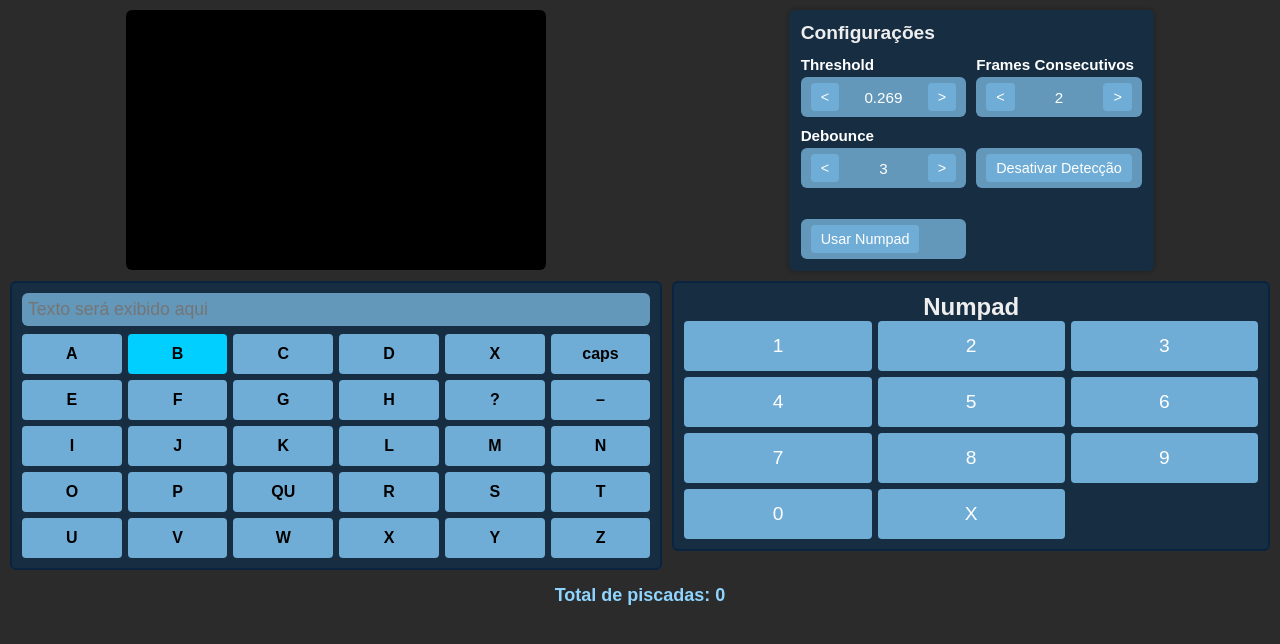
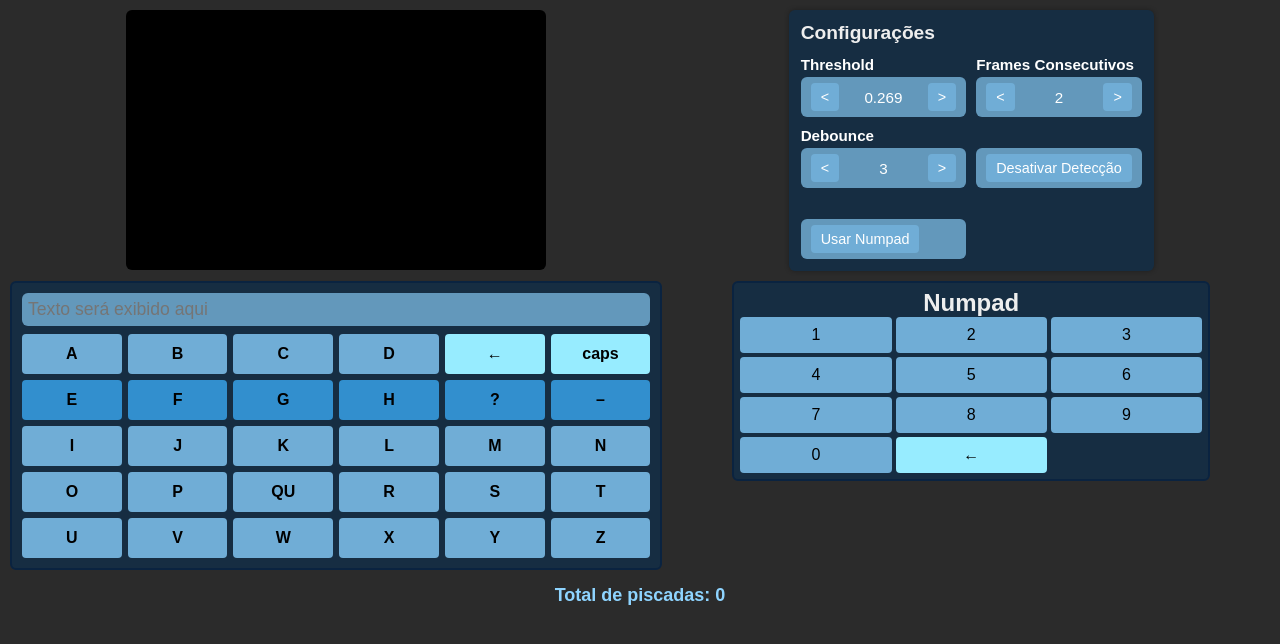
Before and after one commit to Ry2903/tcc-2k25, a plain HTML site: page Testes_TCC/Prototipo/index.html in a window 1280 px wide. Both pictures are taken after a click on the button "caps". Drawn offline with Linux system fonts and the light colour scheme; no server answers.

Commit message:
logica de teclado e visual refeitos

```diff
--- a/Testes_TCC/Prototipo/style.css
+++ b/Testes_TCC/Prototipo/style.css
@@ -17,6 +17,7 @@
   margin: 0;
   padding: 0;
 }
+
 body {
   font-family: sans-serif;
   background: var(--bg-color);
@@ -25,7 +26,7 @@ body {
   text-align: center;
 }
 
-/* 1) GRID PRINCIPAL (revertido ao layout anterior) */
+/* 1) GRID PRINCIPAL */
 #app-grid {
   display: grid;
   grid-template-areas:
@@ -38,54 +39,60 @@ body {
   align-items: start;
 }
 
-/* 2) VÍDEO (tamanho fixo) */
+/* 2) VÍDEO */
 #video-container {
   grid-area: video;
   position: relative;
   width: 420px;
-  height: 260px;      /* retorna à altura fixa que você usava antes */
+  height: 260px;
   background: #000;
   overflow: hidden;
   border-radius: var(--border-radius);
 }
+
 #videoEl,
 #overlay {
   position: absolute;
-  top: 0; left: 0;
+  top: 0;
+  left: 0;
   width: 100%;
   height: 100%;
 }
 
-/* 3) CONTROLES (volta a ter largura automática, sem esticar) */
+/* 3) CONTROLES */
 #controls {
   grid-area: controls;
   background: var(--panel-color);
   padding: 12px;
   border-radius: var(--border-radius);
   box-shadow: 0 0 5px rgba(0, 0, 0, 0.3);
-  /* removemos qualquer width fixa para voltar ao comportamento “auto” */
 }
+
 #controls h2 {
   margin-bottom: 12px;
   font-size: 1.2em;
   text-align: left;
 }
+
 .config-grid {
   display: grid;
   grid-template-columns: repeat(2, 1fr);
   gap: var(--gap);
 }
+
 .config-group {
   display: flex;
   flex-direction: column;
   text-align: left;
 }
+
 .config-group label {
   margin-bottom: 4px;
   font-weight: bold;
   color: var(--button-text);
   font-size: 0.95em;
 }
+
 .config-buttons {
   display: flex;
   align-items: center;
@@ -94,12 +101,14 @@ body {
   padding: 6px 10px;
   border-radius: var(--border-radius);
 }
+
 .config-buttons span {
   flex: 1;
   text-align: center;
   color: var(--button-text);
   font-size: 0.95em;
 }
+
 .config-buttons button {
   background: var(--button-bg);
   color: var(--button-text);
@@ -109,6 +118,7 @@ body {
   cursor: pointer;
   font-size: 0.9em;
 }
+
 .config-buttons button:hover {
   background: var(--highlight);
 }
@@ -122,6 +132,8 @@ body {
   border: 2px solid #0a2340;
   width: 100%;
 }
+
+/* Campo de texto de saída */
 #output {
   width: 100%;
   padding: 6px;
@@ -132,11 +144,15 @@ body {
   border: none;
   border-radius: var(--border-radius);
 }
+
+/* Grade de 6 colunas para teclado alfabético */
 .grid-6cols {
   display: grid;
   grid-template-columns: repeat(6, 1fr);
   grid-gap: 6px;
 }
+
+/* Botões do teclado alfabético */
 #keyboard button {
   padding: 10px 4px;
   background: var(--button-bg);
@@ -147,36 +163,68 @@ body {
   color: #000;
   cursor: pointer;
   min-height: 40px;
+  transition: transform 0.1s ease, box-shadow 0.1s ease;
 }
+
+/* Teclas especiais (CAPS, backspace, ?, –, QU) */
+#keyboard button.key-special {
+  background: #97ecff;
+  color: #000;
+}
+
+/* Botão da letra selecionada (coluna) */
 #keyboard button.selected {
   background: var(--button-selected);
+  color: #000;
+  font-weight: bold;
 }
 
-/* 5) NUMPAD */
+/* Visual de fileira ativa: aplica estilo discreto em cada botão */
+#keyboard button.row-selected:not(.selected) {
+  background: #328fce; /* tom mais claro de highlight */
+  color: #000;
+  font-weight: bold;
+}
+
+/* 5) NUMPAD (mais fino) */
 #numpad-panel {
   grid-area: numpad;
   background: var(--panel-color);
-  padding: 10px;
+  padding: 6px;             /* padding reduzido para ficar mais fino */
   border-radius: var(--border-radius);
   border: 2px solid #0a2340;
-  width: 100%;
+  width: 80%;
 }
+
 .grid-3cols {
   display: grid;
   grid-template-columns: repeat(3, 1fr);
-  grid-gap: 6px;
+  grid-gap: 4px;            /* gap menor */
 }
+
+/* Botões do numpad */
 #numpad button {
-  padding: 14px;
+  padding: 8px;             /* padding menor para botões mais finos */
   background: var(--button-bg);
   border: none;
   border-radius: 4px;
-  font-size: 1.2em;
-  color: var(--button-text);
+  font-size: 1em;           /* fonte um pouco menor */
+  color: #000;
   cursor: pointer;
+  min-height: 36px;         /* altura reduzida */
 }
+
+/* Tecla do numpad selecionada */
 #numpad button.selected {
   background: var(--button-selected);
+  color: #000;
+  font-weight: bold;
+}
+
+/* Teclas especiais do numpad (por exemplo, backspace "←") */
+#numpad button.key-special {
+  background: #97ecff;
+  color: #000;
 }
 
 /* 6) CONTADOR DE PISCADAS */
--- a/Testes_TCC/Prototipo/teclado.js
+++ b/Testes_TCC/Prototipo/teclado.js
@@ -1,5 +1,5 @@
 const teclas = [
-  'A','B','C','D','X','caps',
+  'A','B','C','D','←','caps',  // 'X' mudou para '←' (backspace)
   'E','F','G','H','?','–',
   'I','J','K','L','M','N',
   'O','P','QU','R','S','T',
@@ -9,31 +9,32 @@ const teclasNumpad = [
   '1','2','3',
   '4','5','6',
   '7','8','9',
-  '0','X'
+  '0','←'  // backspace no numpad também
 ];
 
-// 2) Estado de CAPS LOCK e arrays de botões
 let capsAtivo = false;
 let botoesTeclado = [];
 let botoesNumpad = [];
-let currentIndexTeclado = 0;
+let currentLinha = 0;
+let currentColuna = 0;
 let currentIndexNumpad = 0;
+let modo = 'keyboard';
+let cicloPrincipal = null;
+let innerCiclo = null;
+let selecionandoColuna = false;
 
-// 3) Modo atual (“keyboard” ou “numpad”) e temporizadores
-let modo = 'keyboard';
-let cycleInterval = null;
-let initialTimeout = null;
-let firstCycle = true; // sinaliza se devemos aplicar atraso inicial prolongado
+const numColunas = 6;
 
-/** Formata a tecla conforme capsAtivo */
+// Teclas consideradas especiais (usar estilo pálido)
+const especiais = ['caps', '←', '?', '–'];
+
 function formatarLetra(tecla) {
-  if (tecla === 'caps' || tecla === 'X' || tecla === '?' || tecla === '–') {
+  if (especiais.includes(tecla)) {
     return tecla;
   }
   return capsAtivo ? tecla.toUpperCase() : tecla.toLowerCase();
 }
 
-/** Processa o clique ou piscada em uma tecla */
 function processarTecla(tecla) {
   const output = document.getElementById('output');
   if (tecla === 'caps') {
@@ -41,7 +42,7 @@ function processarTecla(tecla) {
     criarTeclado();
     return;
   }
-  if (tecla === 'X') {
+  if (tecla === '←') {
     output.value = output.value.slice(0, -1);
     return;
   }
@@ -49,11 +50,9 @@ function processarTecla(tecla) {
     output.value += ' ';
     return;
   }
-  // Letras e “QU” entram aqui
   output.value += formatarLetra(tecla);
 }
 
-/** Cria dinamicamente o teclado alfabético */
 function criarTeclado() {
   const teclado = document.getElementById('keyboard');
   teclado.innerHTML = '';
@@ -62,6 +61,10 @@ function criarTeclado() {
   teclas.forEach(tecla => {
     const btn = document.createElement('button');
     btn.textContent = formatarLetra(tecla);
+    // Adiciona classe para teclas especiais
+    if (especiais.includes(tecla)) {
+      btn.classList.add('key-special');
+    }
     btn.onclick = () => {
       processarTecla(tecla);
       resetSelection();
@@ -69,16 +72,8 @@ function criarTeclado() {
     teclado.appendChild(btn);
     botoesTeclado.push(btn);
   });
-
-  // Se modo for “keyboard”, destacamos o índice 0
-  botoesTeclado.forEach(b => b.classList.remove('selected'));
-  currentIndexTeclado = 0;
-  if (modo === 'keyboard' && botoesTeclado.length) {
-    botoesTeclado[0].classList.add('selected');
-  }
 }
 
-/** Cria dinamicamente o numpad */
 function criarNumpad() {
   const numpad = document.getElementById('numpad');
   numpad.innerHTML = '';
@@ -87,6 +82,10 @@ function criarNumpad() {
   teclasNumpad.forEach(tecla => {
     const btn = document.createElement('button');
     btn.textContent = tecla;
+    // Backspace no numpad também é especial
+    if (tecla === '←') {
+      btn.classList.add('key-special');
+    }
     btn.onclick = () => {
       processarTecla(tecla);
       resetSelection();
@@ -94,136 +93,109 @@ function criarNumpad() {
     numpad.appendChild(btn);
     botoesNumpad.push(btn);
   });
+}
 
+function resetSelection() {
+  // Remove classes de seleção de todos os botões
+  botoesTeclado.forEach(b => b.classList.remove('selected', 'row-selected'));
   botoesNumpad.forEach(b => b.classList.remove('selected'));
+  currentLinha = 0;
+  currentColuna = 0;
   currentIndexNumpad = 0;
-  if (modo === 'numpad' && botoesNumpad.length) {
-    botoesNumpad[0].classList.add('selected');
+  selecionandoColuna = false;
+  pararCiclo();
+  iniciarCiclo();
+}
+
+function pararCiclo() {
+  clearInterval(cicloPrincipal);
+  clearInterval(innerCiclo);
+  cicloPrincipal = null;
+  innerCiclo = null;
+}
+
+function iniciarCiclo() {
+  if (modo === 'keyboard') iniciarCicloTeclado();
+  else iniciarCicloNumpad();
+}
+
+function iniciarCicloTeclado() {
+  cicloPrincipal = setInterval(() => {
+    // Limpa seleção anterior
+    botoesTeclado.forEach(b => b.classList.remove('row-selected', 'selected'));
+
+    // Destaca a fileira inteira: calcula índice de início e fim
+    const start = currentLinha * numColunas;
+    const end = start + numColunas;
+    for (let i = start; i < end && i < botoesTeclado.length; i++) {
+      botoesTeclado[i].classList.add('row-selected');
+    }
+
+    currentLinha = (currentLinha + 1) % Math.ceil(teclas.length / numColunas);
+  }, 1000);
+}
+
+function iniciarCicloColuna() {
+  clearInterval(cicloPrincipal);
+  const linhaIdx = (currentLinha - 1 + Math.ceil(teclas.length / numColunas)) % Math.ceil(teclas.length / numColunas);
+  const start = linhaIdx * numColunas;
+  let col = 0;
+
+  innerCiclo = setInterval(() => {
+    // Limpa seleção de todas as colunas
+    botoesTeclado.forEach(b => b.classList.remove('selected'));
+    const index = start + col;
+    if (index < botoesTeclado.length) {
+      botoesTeclado[index].classList.add('selected');
+    }
+    currentColuna = col;
+    col = (col + 1) % numColunas;
+  }, 1000);
+}
+
+function selecionarTeclaAtual() {
+  if (modo === 'keyboard') {
+    if (!selecionandoColuna) {
+      selecionandoColuna = true;
+      iniciarCicloColuna();
+    } else {
+      clearInterval(innerCiclo);
+      const linhaIdx = (currentLinha - 1 + Math.ceil(teclas.length / numColunas)) % Math.ceil(teclas.length / numColunas);
+      const teclaIdx = linhaIdx * numColunas + currentColuna;
+      const tecla = teclas[teclaIdx];
+      if (tecla) processarTecla(tecla);
+      resetSelection();
+    }
+  } else {
+    const tecla = teclasNumpad[currentIndexNumpad];
+    if (tecla) processarTecla(tecla);
+    resetSelection();
   }
 }
 
-/** Avança seleção no teclado (alfabético) */
-function avancarSelecaoTeclado() {
-  if (!botoesTeclado.length) return;
-  botoesTeclado[currentIndexTeclado].classList.remove('selected');
-  currentIndexTeclado = (currentIndexTeclado + 1) % botoesTeclado.length;
-  botoesTeclado[currentIndexTeclado].classList.add('selected');
+function iniciarCicloNumpad() {
+  cicloPrincipal = setInterval(() => {
+    // Limpa seleção anterior
+    botoesNumpad.forEach(b => b.classList.remove('selected'));
+    // Destaca o próximo botão
+    botoesNumpad[currentIndexNumpad].classList.add('selected');
+    currentIndexNumpad = (currentIndexNumpad + 1) % botoesNumpad.length;
+  }, 1000);
 }
 
-/** Avança seleção no numpad */
-function avancarSelecaoNumpad() {
-  if (!botoesNumpad.length) return;
-  botoesNumpad[currentIndexNumpad].classList.remove('selected');
-  currentIndexNumpad = (currentIndexNumpad + 1) % botoesNumpad.length;
-  botoesNumpad[currentIndexNumpad].classList.add('selected');
-}
-
-/** Pressiona tecla destacada no teclado alfabético */
-function selecionarTeclaAtual() {
-  if (!botoesTeclado.length) return;
-  const tecla = teclas[currentIndexTeclado];
-  processarTecla(tecla);
-  resetSelection();
-}
-
-/** Pressiona tecla destacada no numpad */
-function selecionarTeclaNumpadAtual() {
-  if (!botoesNumpad.length) return;
-  const tecla = teclasNumpad[currentIndexNumpad];
-  processarTecla(tecla);
-  resetSelection();
-}
-
-/** Para qualquer ciclo ou timeout pendente */
-function pararCicloAutomatico() {
-  if (cycleInterval) {
-    clearInterval(cycleInterval);
-    cycleInterval = null;
-  }
-  if (initialTimeout) {
-    clearTimeout(initialTimeout);
-    initialTimeout = null;
-  }
-}
-
-function resetSelection() {
-  // Remove seleção de todos
-  botoesTeclado.forEach(b => b.classList.remove('selected'));
-  botoesNumpad.forEach(b => b.classList.remove('selected'));
-
-  // Zera índices
-  currentIndexTeclado = 0;
-  currentIndexNumpad = 0;
-  firstCycle = true; // para que no próximo ciclo inicial tenhamos atraso maior
-
-  // Destaca apenas o primeiro do painel ativo
-  if (modo === 'keyboard' && botoesTeclado.length) {
-    botoesTeclado[0].classList.add('selected');
-  }
-  if (modo === 'numpad' && botoesNumpad.length) {
-    botoesNumpad[0].classList.add('selected');
-  }
-
-  // Para qualquer ciclo/timeout existente e reinicia tudo
-  pararCicloAutomatico();
-  iniciarCicloAutomatico();
-}
-
-/** Define o modo (‘keyboard’ ou ‘numpad’) e reinicia seleção/ciclo */
 function setModo(novoModo) {
   if (novoModo !== 'keyboard' && novoModo !== 'numpad') return;
   modo = novoModo;
   resetSelection();
 }
 
-function iniciarCicloAutomatico() {
-  // Para qualquer ciclo ou timeout prévio
-  pararCicloAutomatico();
-
-  // Se for a primeira vez após reset, usar atraso prolongado
-  if (firstCycle) {
-    firstCycle = false; // garantimos que não entre aqui novamente até novo reset
-    // Tempo inicial: por exemplo, 2000 ms (pode ajustar conforme quiser)
-    const initialDelay = 2000;
-
-    initialTimeout = setTimeout(() => {
-      // Após o atraso inicial, avancemos uma vez para o próximo item
-      if (modo === 'keyboard') {
-        avancarSelecaoTeclado();
-      } else {
-        avancarSelecaoNumpad();
-      }
-      // Inicia o intervalo normal a partir daqui
-      cycleInterval = setInterval(() => {
-        if (modo === 'keyboard') {
-          avancarSelecaoTeclado();
-        } else {
-          avancarSelecaoNumpad();
-        }
-      }, 1000); // intervalo padrão: 1000 ms (ajustável)
-    }, initialDelay);
-
-  } else {
-    // Se não for firstCycle, inicia diretamente o intervalo normal
-    cycleInterval = setInterval(() => {
-      if (modo === 'keyboard') {
-        avancarSelecaoTeclado();
-      } else {
-        avancarSelecaoNumpad();
-      }
-    }, 1000); // mesmo intervalo padrão
-  }
-}
-
-// Inicializa ao carregar a página
 document.addEventListener('DOMContentLoaded', () => {
   criarTeclado();
   criarNumpad();
-  iniciarCicloAutomatico();
+  iniciarCiclo();
 });
 
-// Exporta funções para script.js
 window.selecionarTeclaAtual = selecionarTeclaAtual;
-window.selecionarTeclaNumpadAtual = selecionarTeclaNumpadAtual;
+window.selecionarTeclaNumpadAtual = selecionarTeclaAtual;
 window.setModo = setModo;
 window.resetSelection = resetSelection;
```
Also changed, not shown: Testes_TCC/Prototipo/script.js (+4 -4 lines).
